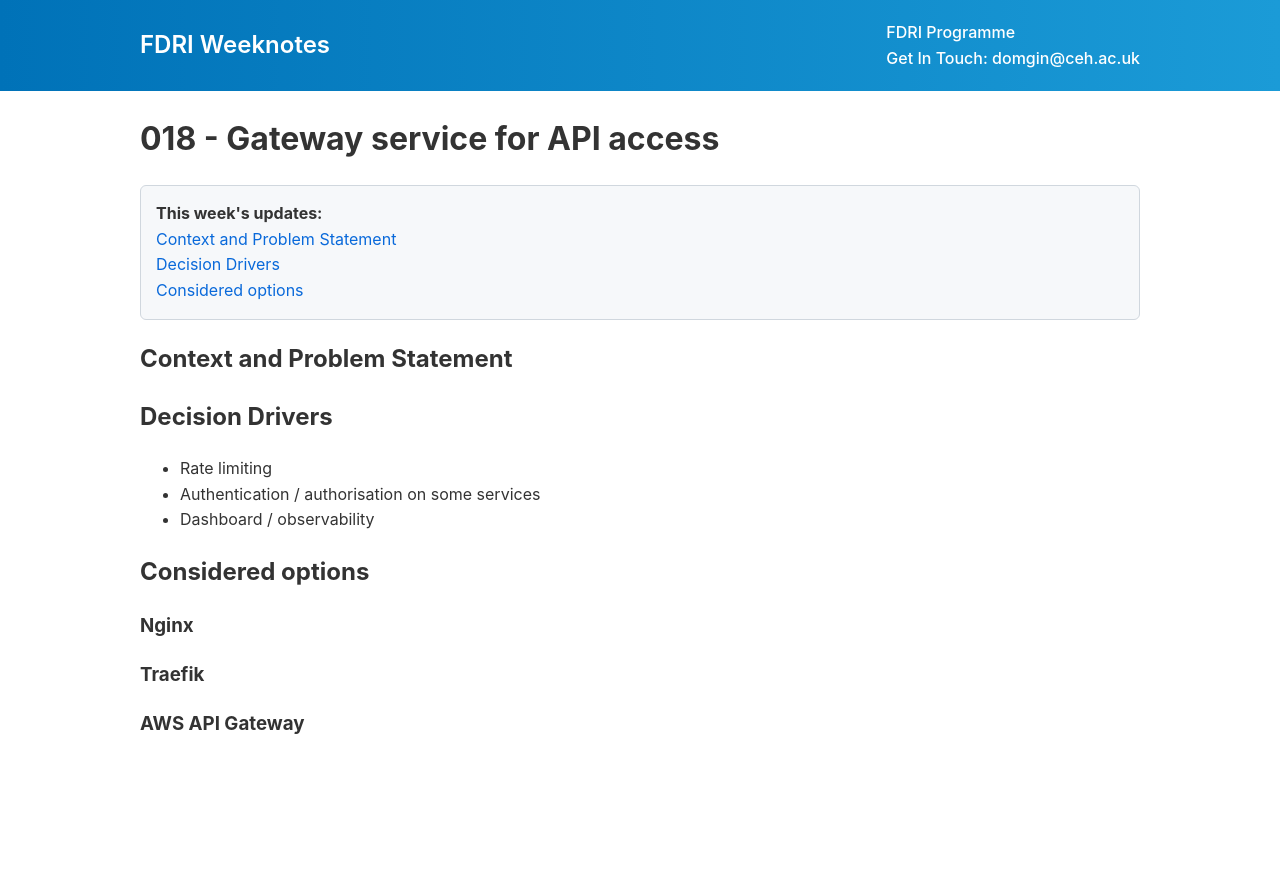
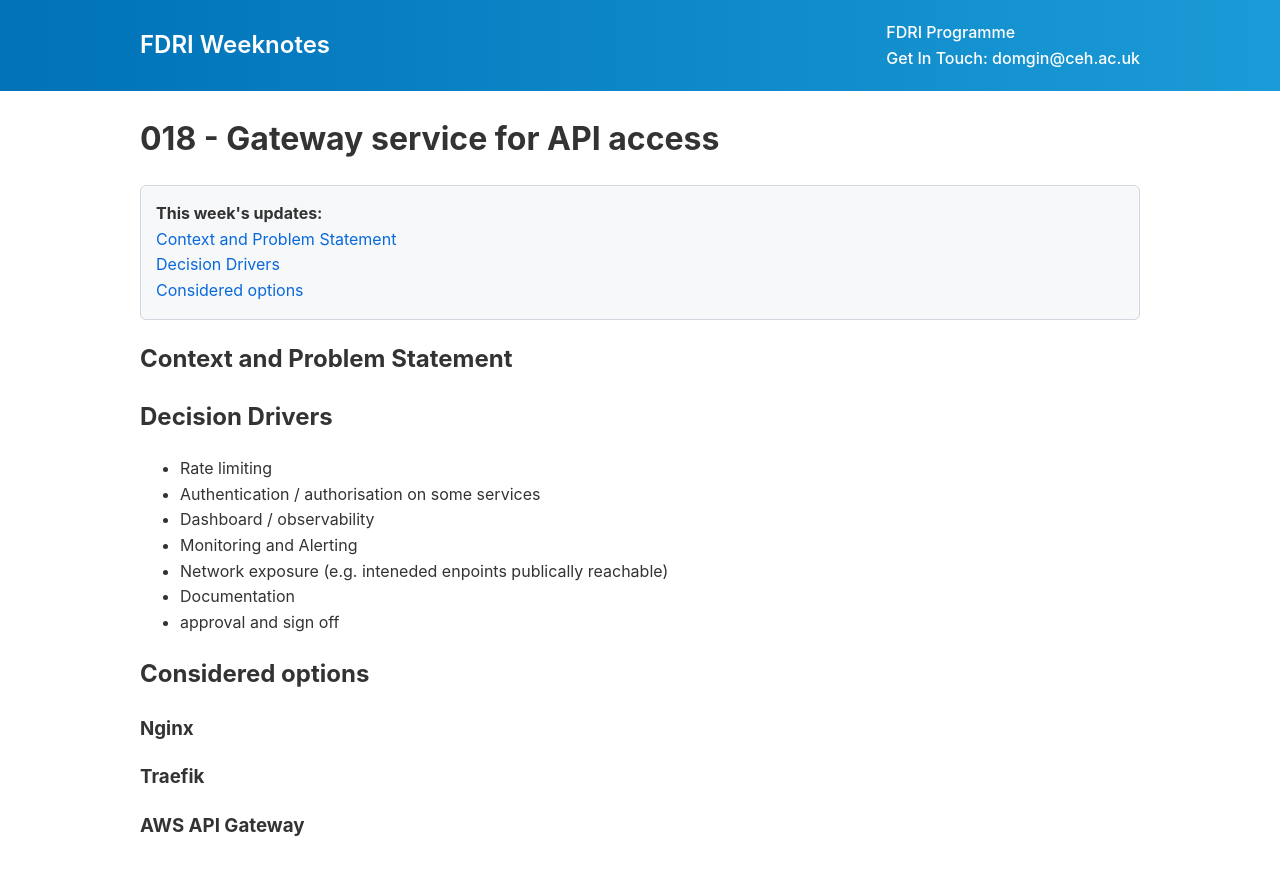
Before and after one commit to NERC-CEH/fdri_words, a Jekyll site: the page built from adrs/18-API-Gateway.md, in a window 1280 px wide. Shown: the top 875 px of the page. Built offline with Jekyll 4.4.1, drawn with Linux system fonts in a browser that asks for light colours; our own code applies the rules of GitHub Pages for plain Markdown files.

Commit message:
Update 18-API-Gateway.md

```diff
--- a/adrs/18-API-Gateway.md
+++ b/adrs/18-API-Gateway.md
@@ -7,6 +7,10 @@
 * Rate limiting
 * Authentication / authorisation on some services
 * Dashboard / observability
+* Monitoring and Alerting
+* Network exposure (e.g. inteneded enpoints publically reachable)
+* Documentation
+* approval and sign off
 
 ## Considered options
 
```
